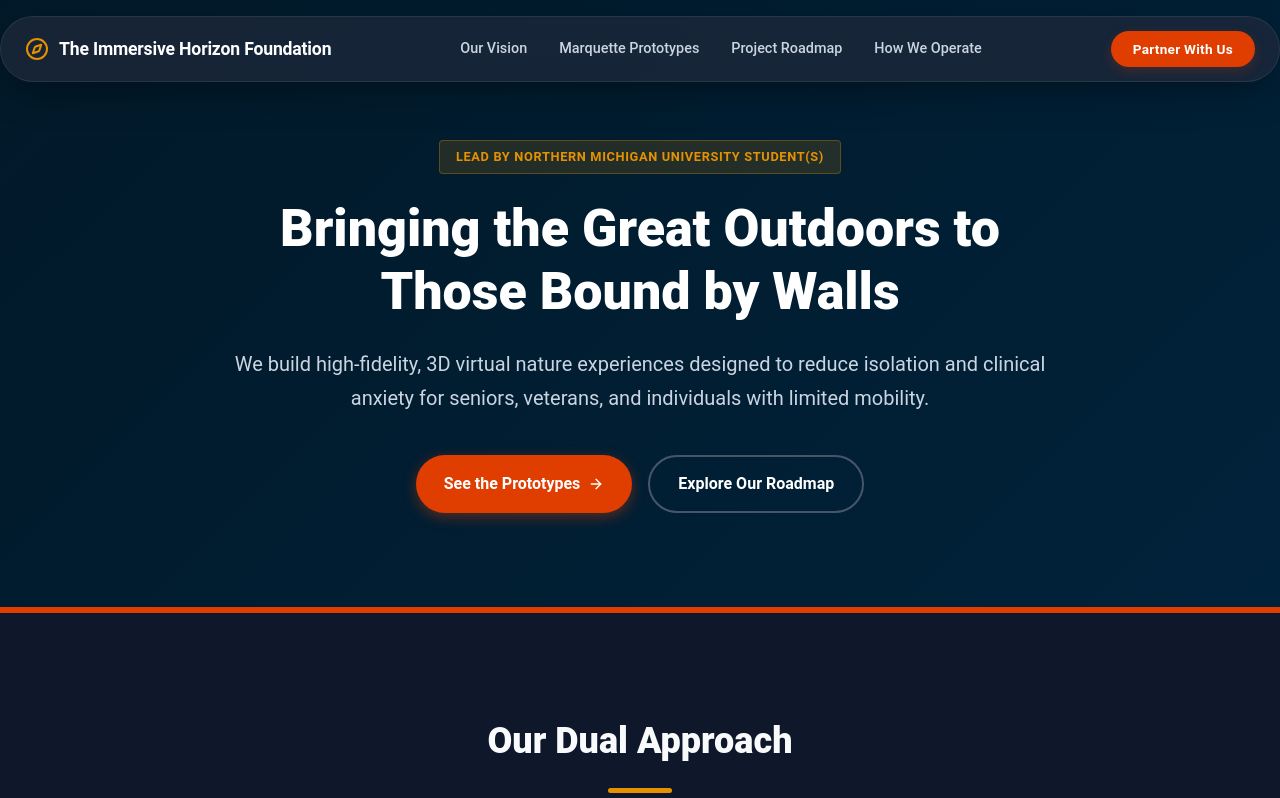
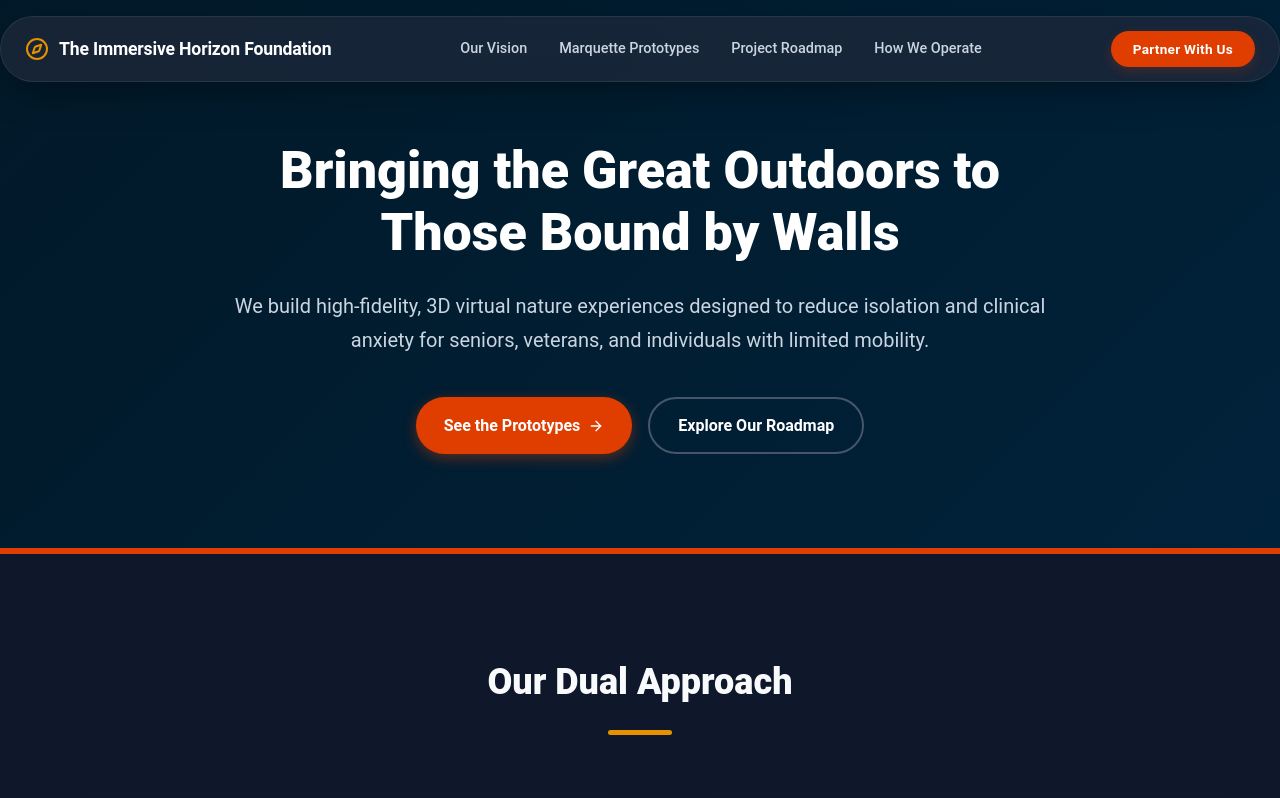
Before and after one commit to Thymester/ImmersiveHorizonFoundation, a React (Create React App) app: page / in a window 1280 px wide. Shown: the top 798 px of the page. Built offline with nearby package versions, Linux system fonts and the light colour scheme.

Commit message:
Add files via upload

```diff
--- a/src/App.js
+++ b/src/App.js
@@ -62,7 +62,7 @@ export default function App() {
       {/* --- HERO SECTION --- */}
       <header className="hero">
         <div className="hero-content">
-          <span className="badge">Lead by Northern Michigan University Student(s)</span>
+          {/* <span className="badge">Lead by Northern Michigan University Student(s)</span> */}
           <h1>Bringing the Great Outdoors to Those Bound by Walls</h1>
           <p>
             We build high-fidelity, 3D virtual nature experiences designed to reduce isolation and clinical anxiety for seniors, veterans, and individuals with limited mobility.
```
